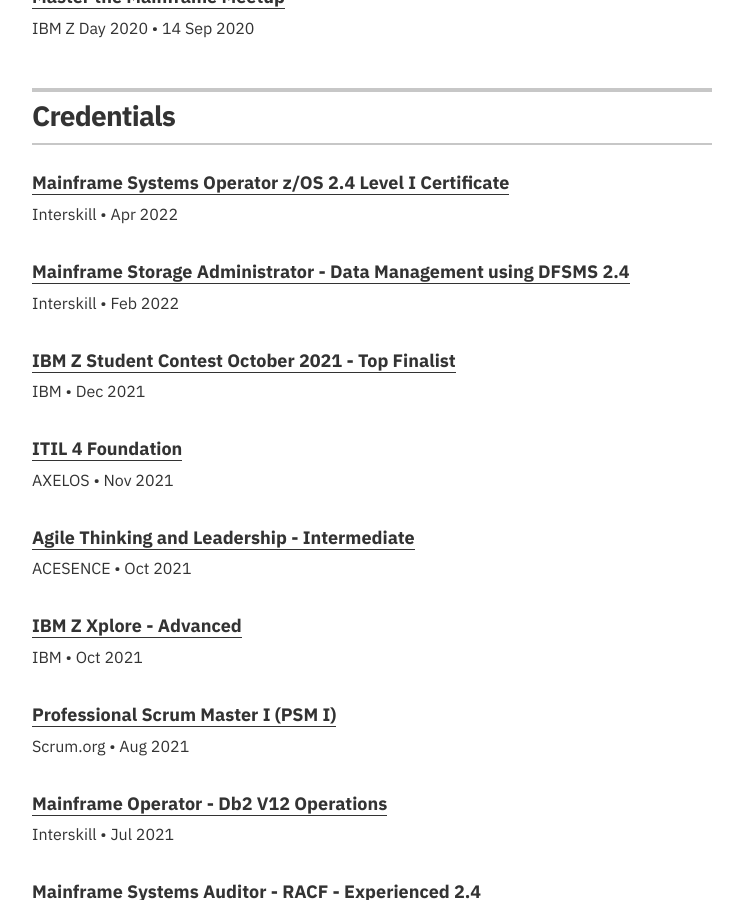
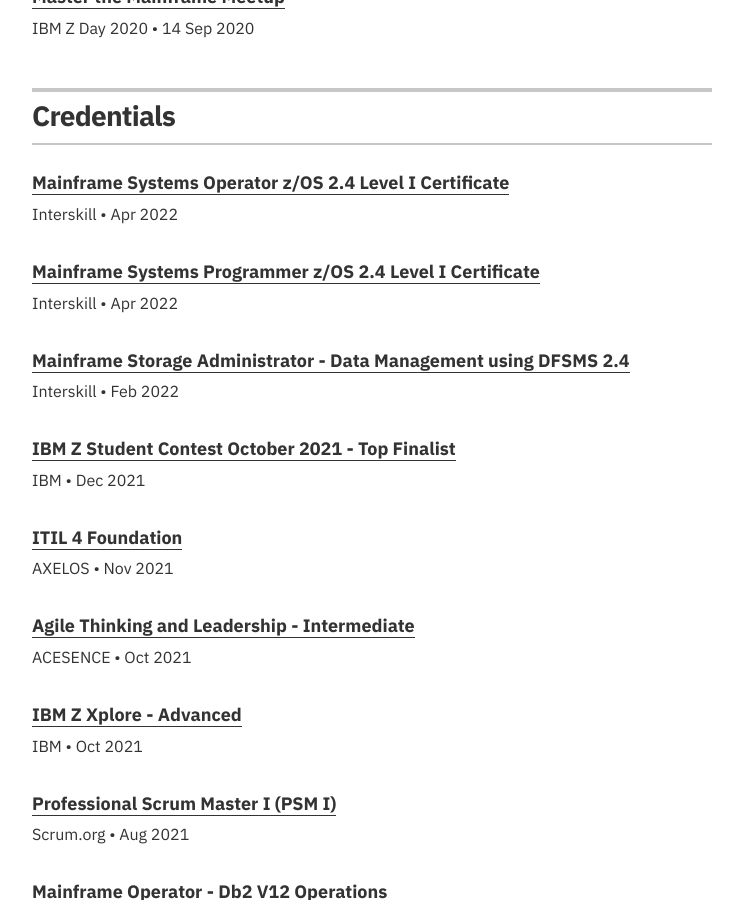
Before and after one commit to tanto259/hartan.to, a Jekyll site: the page built from index.html, in a window 1280 px wide and 900 px high, scrolled down 4533 px. Shown: the whole window, without its empty margins (268-1011 px from the left). Built offline with Jekyll 4.4.1, drawn with Linux system fonts in a browser that asks for light colours.

Commit message:
Add badge

```diff
--- a/_data/credentials.yml
+++ b/_data/credentials.yml
@@ -3,6 +3,11 @@
   organization: Interskill
   year: Apr 2022
   url: https://www.credly.com/badges/e48ea76e-8895-41b1-b50f-64aa21dc56d1
+
+- credentials: Mainframe Systems Programmer z/OS 2.4 Level I Certificate
+  organization: Interskill
+  year: Apr 2022
+  url: https://www.credly.com/badges/8ec6486a-ee4f-43f9-bfeb-4aa65af75b57
 
 - credentials: Mainframe Storage Administrator - Data Management using DFSMS 2.4
   organization: Interskill
```
